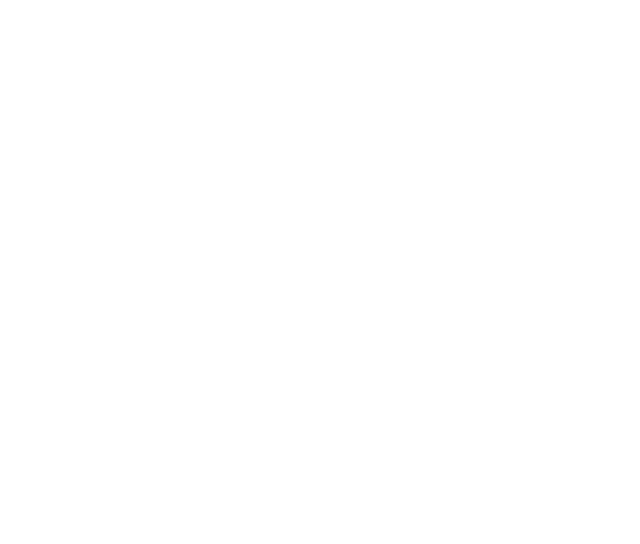
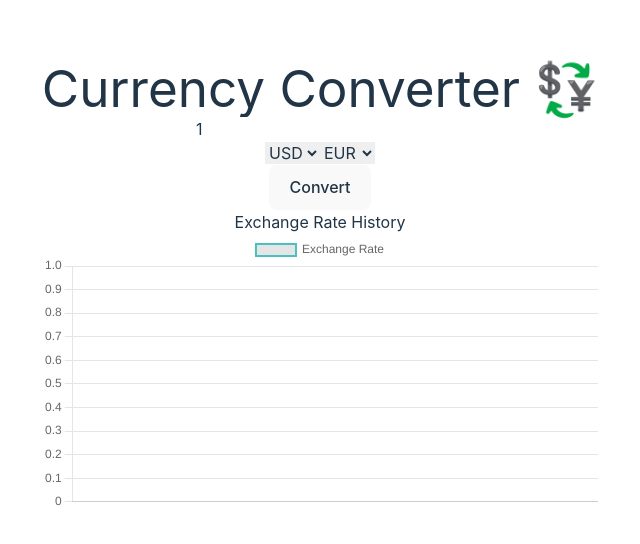
Before and after one commit to RahimjonovBoburjon/Currency-Converter-App, a Vue app: page / in a window 1280 px wide. Shown: the part 114-658 px from the top of the page, without its empty margins (320-960 px from the left). Built offline with nearby package versions, Linux system fonts and the light colour scheme.

Commit message:
Add and Update Code

```diff
--- a/package.json
+++ b/package.json
@@ -9,7 +9,10 @@
     "preview": "vite preview"
   },
   "dependencies": {
-    "vue": "^3.5.13"
+    "axios": "^1.7.9",
+    "chart.js": "^4.4.7",
+    "vue": "^3.5.13",
+    "vue-router": "^4.5.0"
   },
   "devDependencies": {
     "@vitejs/plugin-vue": "^5.2.1",
--- a/src/App.vue
+++ b/src/App.vue
@@ -1,11 +1,34 @@
 <template>
-
+  <div class="min-h-screen bg-gradient-to-r from-blue-500 to-purple-600 text-white p-4">
+    <div class="container mx-auto">
+      <h1 class="text-4xl font-bold text-center mb-6">Currency Converter 💱</h1>
+      <CurrencySelector @convert="handleConversion" />
+      <ConversionResult :result="conversionResult" />
+      <CurrencyChart :history="conversionHistory" />
+    </div>
+  </div>
 </template>
 
 <script>
+import CurrencySelector from "./components/CurrencySelector.vue";
+import ConversionResult from "./components/ConversionResult.vue";
+import CurrencyChart from "./components/CurrencyChart.vue";
+
 export default {
-
-}
+  components: { CurrencySelector, ConversionResult, CurrencyChart },
+  data() {
+    return {
+      conversionResult: null,
+      conversionHistory: [],
+    };
+  },
+  methods: {
+    handleConversion(result, history) {
+      this.conversionResult = result;
+      this.conversionHistory = history;
+    },
+  },
+};
 </script>
 
-<style></style>
+<style scoped></style>
--- a/src/components/ConversionResult.vue
+++ b/src/components/ConversionResult.vue
@@ -0,0 +1,14 @@
+<template>
+    <div v-if="result" class="bg-green-500 p-4 rounded-lg shadow-md text-center mt-4">
+        <p class="text-2xl font-bold">Converted Amount:</p>
+        <p class="text-4xl">{{ result.toFixed(2) }}</p>
+    </div>
+</template>
+
+<script>
+export default {
+    props: {
+        result: Number,
+    },
+};
+</script>
--- a/src/components/CurrencyChart.vue
+++ b/src/components/CurrencyChart.vue
@@ -0,0 +1,34 @@
+<template>
+    <div class="bg-white text-black p-4 rounded-lg shadow-md mt-4">
+        <h2 class="text-xl font-bold text-center mb-4">Exchange Rate History</h2>
+        <canvas id="chart"></canvas>
+    </div>
+</template>
+
+<script>
+import { Chart } from "chart.js/auto";
+
+export default {
+    props: {
+        history: Object,
+    },
+    mounted() {
+        const ctx = document.getElementById("chart").getContext("2d");
+        new Chart(ctx, {
+            type: "line",
+            data: {
+                labels: Object.keys(this.history),
+                datasets: [
+                    {
+                        label: "Exchange Rate",
+                        data: Object.values(this.history),
+                        borderColor: "rgba(75, 192, 192, 1)",
+                        borderWidth: 2,
+                        fill: false,
+                    },
+                ],
+            },
+        });
+    },
+};
+</script>
--- a/src/components/CurrencySelector.vue
+++ b/src/components/CurrencySelector.vue
@@ -0,0 +1,48 @@
+<template>
+    <div class="bg-white text-black p-4 rounded-lg shadow-md">
+        <div class="flex flex-col gap-4">
+            <input v-model="amount" type="number" placeholder="Enter amount"
+                class="border border-gray-300 rounded p-2 w-full" />
+            <div class="flex justify-between gap-4">
+                <select v-model="fromCurrency" class="p-2 border rounded w-full">
+                    <option v-for="currency in currencies" :key="currency" :value="currency">
+                        {{ currency }}
+                    </option>
+                </select>
+                <select v-model="toCurrency" class="p-2 border rounded w-full">
+                    <option v-for="currency in currencies" :key="currency" :value="currency">
+                        {{ currency }}
+                    </option>
+                </select>
+            </div>
+            <button @click="convertCurrency" class="bg-blue-500 text-white px-4 py-2 rounded hover:bg-blue-600">
+                Convert
+            </button>
+        </div>
+    </div>
+</template>
+
+<script>
+import axios from "axios";
+
+export default {
+    data() {
+        return {
+            amount: 1,
+            fromCurrency: "USD",
+            toCurrency: "EUR",
+            currencies: ["USD", "EUR", "GBP", "JPY", "AUD"],
+        };
+    },
+    methods: {
+        async convertCurrency() {
+            const apiKey = "7efcab883c9c819466a3468c";
+            const url = `https://open.er-api.com/v6/latest/${this.fromCurrency}`;
+            const response = await axios.get(url);
+            const rate = response.data.rates[this.toCurrency];
+            const result = this.amount * rate;
+            this.$emit("convert", result, response.data.rates);
+        },
+    },
+};
+</script>
--- a/src/main.js
+++ b/src/main.js
@@ -1,5 +1,7 @@
 import { createApp } from 'vue'
 import './style.css'
 import App from './App.vue'
+import router from "./router";
 
 createApp(App).mount('#app')
+createApp(App).use(router).mount("#app");
--- a/src/views/Home.vue
+++ b/src/views/Home.vue
@@ -0,0 +1,34 @@
+<template>
+    <div class="min-h-screen bg-gradient-to-r from-blue-500 to-purple-600 text-white p-4">
+        <div class="container mx-auto">
+            <h1 class="text-4xl font-bold text-center mb-6">Currency Converter 💱</h1>
+            <CurrencySelector @convert="handleConversion" />
+            <ConversionResult :result="conversionResult" />
+            <CurrencyChart :history="conversionHistory" />
+        </div>
+    </div>
+</template>
+
+<script>
+import CurrencySelector from "../components/CurrencySelector.vue";
+import ConversionResult from "../components/ConversionResult.vue";
+import CurrencyChart from "../components/CurrencyChart.vue";
+
+export default {
+    components: { CurrencySelector, ConversionResult, CurrencyChart },
+    data() {
+        return {
+            conversionResult: null,
+            conversionHistory: [],
+        };
+    },
+    methods: {
+        handleConversion(result, history) {
+            this.conversionResult = result;
+            this.conversionHistory = history;
+        },
+    },
+};
+</script>
+
+<style scoped></style>
--- a/src/views/Settings.vue
+++ b/src/views/Settings.vue
@@ -0,0 +1,37 @@
+<template>
+    <div class="min-h-screen bg-gradient-to-r from-green-400 to-teal-500 text-white p-4">
+        <div class="container mx-auto">
+            <h1 class="text-3xl font-bold text-center mb-6">Settings ⚙️</h1>
+            <div class="flex flex-col gap-4">
+                <label for="currency" class="text-xl">Select Your Base Currency</label>
+                <select v-model="selectedCurrency" id="currency" class="p-2 rounded">
+                    <option v-for="currency in currencies" :key="currency" :value="currency">
+                        {{ currency }}
+                    </option>
+                </select>
+                <button @click="saveSettings" class="bg-green-600 text-white p-2 rounded hover:bg-green-700 mt-4">
+                    Save Settings
+                </button>
+            </div>
+        </div>
+    </div>
+</template>
+
+<script>
+export default {
+    data() {
+        return {
+            selectedCurrency: "USD",
+            currencies: ["USD", "EUR", "GBP", "JPY", "AUD"],
+        };
+    },
+    methods: {
+        saveSettings() {
+            localStorage.setItem("baseCurrency", this.selectedCurrency);
+            this.$router.push({ name: "Home" });
+        },
+    },
+};
+</script>
+
+<style scoped></style>
```
Also changed, not shown: src/router/index.js (added, +15 -0 lines), 1 other file (tests, documents, lock files or other folders).
